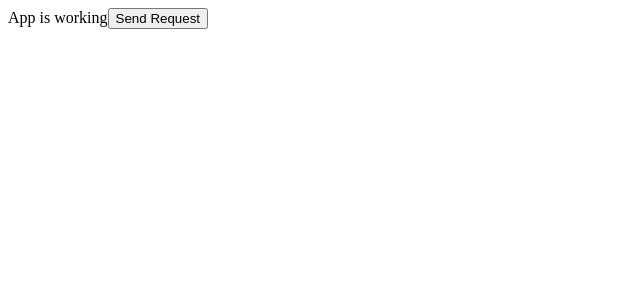
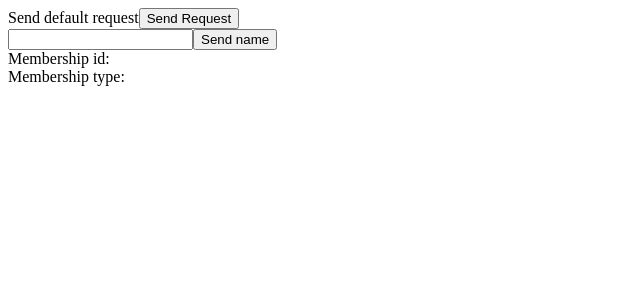
Before and after one commit to Thom-Roberts/Gambit-react, a React (Create React App) app: page / in a window 1280 px wide. Shown: the top 300 px of the page, without its empty margins (0-640 px from the left). Built offline with nearby package versions, Linux system fonts and the light colour scheme.

Commit message:
Set up a link between front and request end

```diff
--- a/src/App.js
+++ b/src/App.js
@@ -1,13 +1,53 @@
 import React from 'react';
 import { main } from './services/ProfileRequest';
 
+class App extends React.Component {
+  constructor(props) {
+    super(props);
 
-class App extends React.Component {
+    this.state = {
+      'username': '',
+      'membershipId': '',
+      'membershipType': '',
+    };
+
+    this.handleChange = this.handleChange.bind(this);
+    this.handleSubmit = this.handleSubmit.bind(this);
+  }
+
+  handleChange(event) {
+    this.setState({'username': event.target.value});
+  }
+
+  handleSubmit(event) {
+    let prom = main(this.state.username);
+    prom.then(response => {
+      this.setState({
+        'membershipId': response.membershipId,
+        'membershipType': response.membershipType,
+      });
+    });
+  }
+
   render() {
     return (
       <div>
-        App is working
-        <button onClick={main('Warrior342')}>Send Request</button>
+        <div>
+          Send default request
+          <button onClick={() => main('Warrior342')}>Send Request</button>
+        </div>
+        <div>
+          <input type="text" name="username" value={this.state.username} onChange={this.handleChange}/>
+          <button onClick={this.handleSubmit}>Send name</button>
+        </div>
+
+        <div>
+          Membership id: <span>{this.state.membershipId}</span>
+        </div>
+
+        <div>
+          Membership type: <span>{this.state.membershipType}</span>
+        </div>
       </div>
     );
   }
--- a/src/services/ProfileRequest.js
+++ b/src/services/ProfileRequest.js
@@ -14,6 +14,7 @@ async function main(name) {
 	}
 	catch(e) {
 		console.error(e);
+		alert(e);
 	}
 }
 
@@ -28,6 +29,8 @@ function GetMembershipData(name) {
 			'membershipId': temp.Response[0].membershipId,
 			'membershipType': temp.Response[0].membershipType
 		};
+	}).catch(reason => {
+		throw reason;
 	});
 }
 
```
